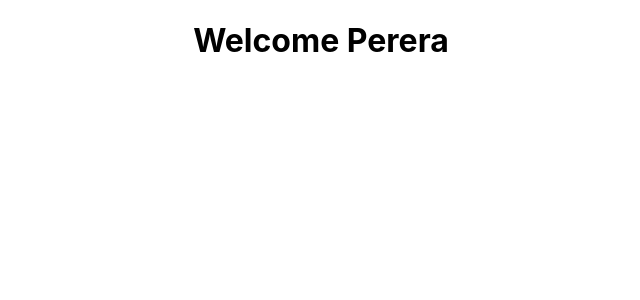
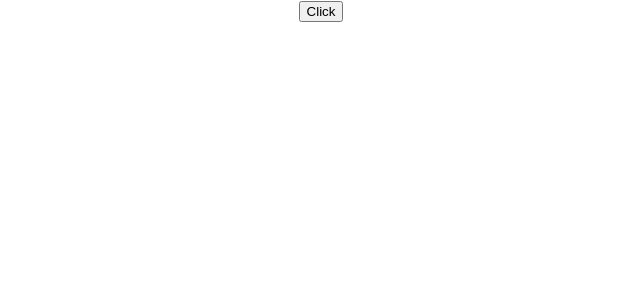
Before and after one commit to Lasith650/Fundamentals-of-React, a React (Create React App) app: page / in a window 1280 px wide. Shown: the top 300 px of the page, without its empty margins (319-959 px from the left). Built offline with nearby package versions, Linux system fonts and the light colour scheme.

Commit message:
Adding FunctionClick.js

```diff
--- a/src/App.js
+++ b/src/App.js
@@ -2,9 +2,10 @@ import React from 'react';
 //import logo from './logo.svg';
 import './App.css';
 //import Greet from './components/Greet';
-import Welcome from './components/Welcome';
+//import Welcome from './components/Welcome';
 //import Message from './components/Message';
 //import Count from './components/Count';
+import FunctionClick from './components/FunctionClick';
 
 function App() {
   return (
@@ -17,9 +18,10 @@ function App() {
        </Greet> */}
        {/* <Greet name="Jayalath" heroName="White"/> */}
        {/* <Welcome name="Kasun"/> */}
-       <Welcome name="Perera"/>
+       {/* <Welcome name="Perera"/> */}
        {/* <Message/> */}
        {/* <Count/> */}
+       <FunctionClick/>
     </div>
   );
 }
--- /dev/null
+++ b/src/components/FunctionClick.js
@@ -0,0 +1,10 @@
+import React from 'react'
+
+const FunctionClick = () => {
+
+    return(
+        <button>Click</button>
+    )
+}
+
+export default FunctionClick;
```
Also changed, not shown: src/components/Count.js (line endings or trailing spaces).
